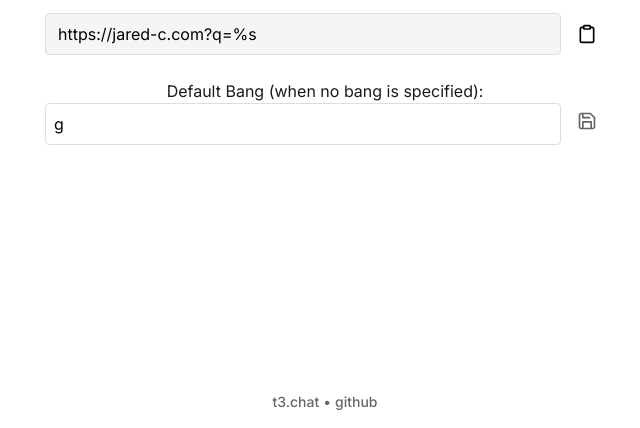
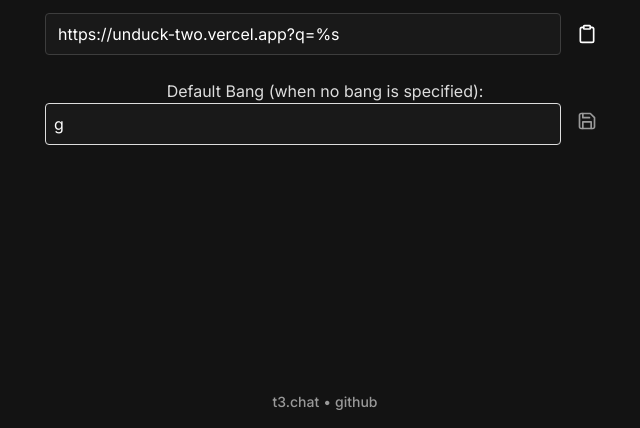
Before and after one commit to Jaredy899/unduck, a website built with Vite: page index.html in a window 1280 px wide. Shown: the part 372-800 px from the top of the page, without its empty margins (315-955 px from the left). Built offline with nearby package versions, Linux system fonts and the dark colour scheme.

Commit message:
use vercel and dark mode (#1)
* Update URLs to use unduck-two.vercel.app instead of jared-c.com

* Add dark mode support

```diff
--- a/index.html
+++ b/index.html
@@ -26,7 +26,7 @@
     />
     <script
       defer
-      data-domain="jared-c.com"
+      data-domain="unduck-two.vercel.app"
       src="https://plausible.io/js/script.js"
     ></script>
     <meta name="viewport" content="width=device-width, initial-scale=1.0" />
@@ -36,7 +36,7 @@
       content="A better default search engine (with bangs!)"
     />
   </head>
-  <body style="background-color: transparent">
+  <body>
     <div id="app"></div>
     <script type="module" src="/src/main.ts"></script>
   </body>
--- a/src/global.css
+++ b/src/global.css
@@ -9,9 +9,20 @@
 }
 
 :root {
-  font-family: Inter, "Inter Fallback", system-ui, -apple-system,
-    BlinkMacSystemFont, "Segoe UI", Roboto, Oxygen, Ubuntu, Cantarell,
-    "Open Sans", "Helvetica Neue", sans-serif;
+  font-family:
+    Inter,
+    "Inter Fallback",
+    system-ui,
+    -apple-system,
+    BlinkMacSystemFont,
+    "Segoe UI",
+    Roboto,
+    Oxygen,
+    Ubuntu,
+    Cantarell,
+    "Open Sans",
+    "Helvetica Neue",
+    sans-serif;
   font-synthesis: none;
   text-rendering: optimizeLegibility;
   -webkit-font-smoothing: antialiased;
@@ -50,6 +61,7 @@ h6 {
 a {
   color: #444444;
 }
+
 a:hover {
   color: #888888;
 }
@@ -167,3 +179,49 @@ textarea {
   height: 20px;
   transition: opacity 0.2s ease-in-out;
 }
+
+@media (prefers-color-scheme: dark) {
+  body {
+    color: #ddd;
+  }
+
+  #app {
+    background-color: #131313;
+  }
+
+  a {
+    color: #a9a9a9;
+  }
+
+  a:hover {
+    color: #888;
+  }
+
+  .footer,
+  .footer a {
+    color: #999;
+  }
+
+  .footer a:hover {
+    color: #ccc;
+  }
+
+  .url-input,
+  .default-bang-input {
+    border-color: #3d3d3d;
+    background-color: #191919;
+    color: #fff;
+  }
+
+  .copy-button img {
+    filter: invert(1);
+  }
+
+  .copy-button:hover {
+    background: #222;
+  }
+
+  .copy-button:active {
+    background: #333;
+  }
+}
--- a/src/main.ts
+++ b/src/main.ts
@@ -12,7 +12,7 @@ function noSearchDefaultPageRender() {
           <input
             type="text"
             class="url-input"
-            value="https://jared-c.com?q=%s"
+            value="https://unduck-two.vercel.app?q=%s"
             readonly
           />
           <button class="copy-button">
--- a/vite.config.ts
+++ b/vite.config.ts
@@ -6,8 +6,8 @@ export default defineConfig({
     VitePWA({
       registerType: "autoUpdate",
       manifest: {
-        name: "Jared's Bang Search",
-        short_name: "Bang Search",
+        name: "Unduck Two",
+        short_name: "Unduck",
         description: "A faster alternative to DuckDuckGo's bang redirects",
         start_url: "/",
         display: "standalone",
```
Also changed, not shown: README.md.
